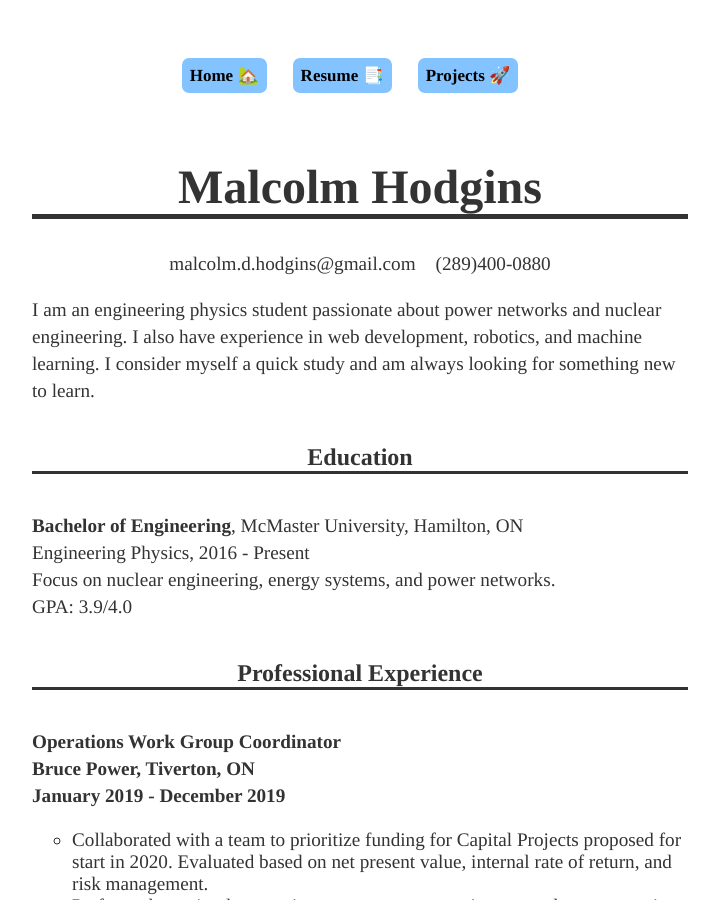
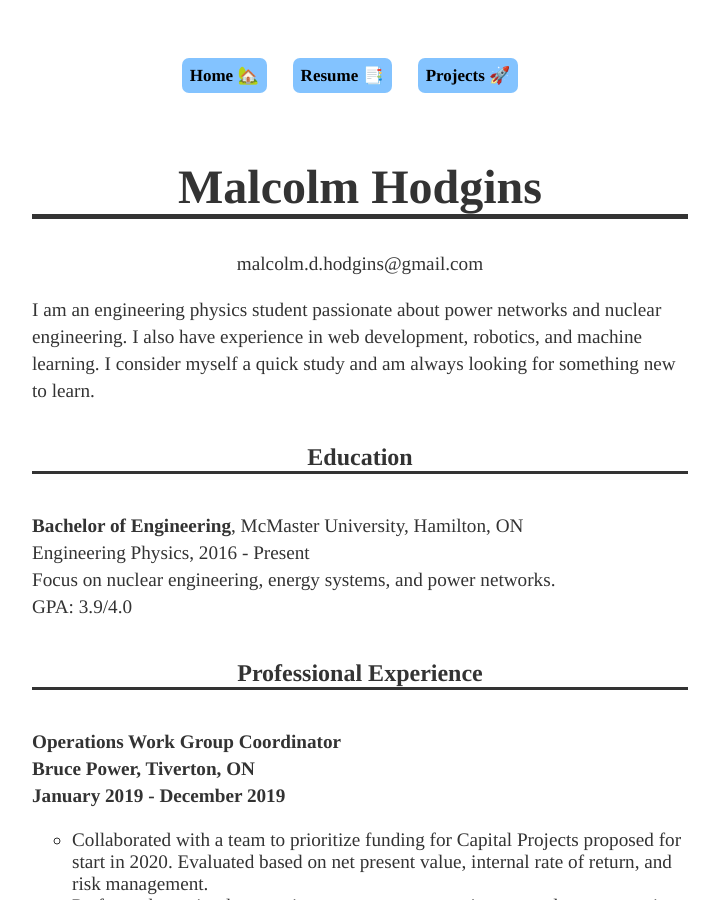
Before and after one commit to MalcolmHodgins/MalcolmHodgins.github.io, a Jekyll site: the page built from resume/index.html, in a window 1280 px wide and 900 px high. Shown: the whole window, without its empty margins (280-999 px from the left). Built offline with Jekyll 4.4.1, drawn with Linux system fonts in a browser that asks for light colours.

Commit message:
Update index.html

```diff
--- a/resume/index.html
+++ b/resume/index.html
@@ -12,11 +12,6 @@ title: Malcolm Hodgins
   <div>
     <p>
       malcolm.d.hodgins@gmail.com
-    </p>
-  </div>
-  <div>
-    <p>
-      (289)400-0880
     </p>
   </div>
 </div>
```
